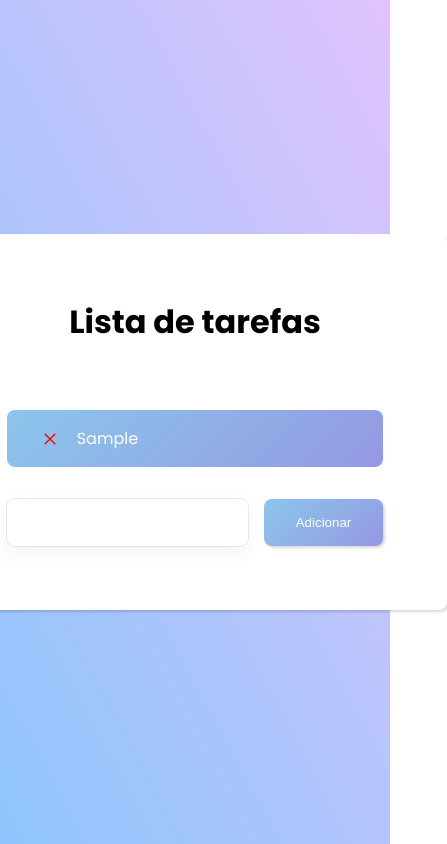
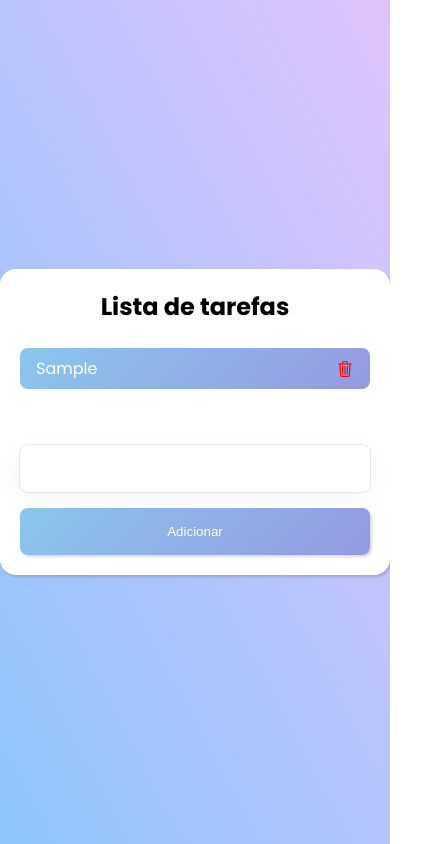
Before and after one commit to brunobarross/todolist, a plain HTML site: page index.html in a window 390 px wide. Both pictures are taken after typing "Sample" into the empty fields and a click on the button "Adicionar". Shown: the whole page, 447 px wide, since content can reach past the window. Drawn offline with nearby package versions, Linux system fonts and the light colour scheme.

Commit message:
Add files via upload

```diff
--- a/app.js
+++ b/app.js
@@ -1,46 +1,77 @@
 const inputTarefa = document.querySelector('#inputTarefa');
 const btnAdd = document.querySelector('#btnAdd');
 const tarefaDiv = document.querySelector('.tarefa-wrapper');
+const Arraytarefas = [];
+
+
+/* FUNÇÃO DO BOTÃO ADICIONAR*/
+
+function adicionarTarefa() {
+    if (inputTarefa.value == 0) {
+        alert('Você precisa digitar algum valor para continuar');
+    } else {
+        criarElemento('li', tarefaDiv);
+        deletarTarefa();
+        inputTarefa.value ='';
+        inputTarefa.focus();
+
+    }
+
+
+}
+
+// ADICIONAR TAREFA CLICANDO NO ENTER
+function adicionarComEnter(evento) {
+    if (evento.keyCode === 13) {
+        adicionarTarefa();
+    }
+}
+
+
+
+/* CRIA UM ELEMENTO E ADICIONA ELE DENTO DE UMA DIV ESPECÍFICA*/
+
+function criarElemento(elemento, elementoPai) {
+    const novoElemento = document.createElement(elemento);
+    novoElemento.setAttribute('class', 'tarefa-item');
+    novoElemento.innerHTML = `${inputTarefa.value}`
+    elementoPai.appendChild(novoElemento);
+    criarBotao(novoElemento);
+    Arraytarefas.push(novoElemento);
+
+
+}
+
+
+
+/* CRIAR BOTÃO DE EXCLUSÃO*/
+
+function criarBotao(elementoPai) {
+    const criarBotao = document.createElement('a');
+    criarBotao.setAttribute('href', '#');
+    criarBotao.setAttribute('class', 'close')
+    criarBotao.innerHTML = `<ion-icon name="trash-outline"></ion-icon>`;
+    elementoPai.appendChild(criarBotao);
+
+}
+
+
+
+/* FUNÇÃO DELETAR TASK*/
+function deletarTarefa() {
+    const btnClose = document.querySelectorAll('.close');
+    const lista = document.querySelectorAll('.tarefa-item');
+    const titulo = document.querySelector('h1').offsetTop;
 
 
 
 
+    btnClose.forEach((botao, index) => {
+       botao.addEventListener('click', (e)=> {
+           lista[index].remove();
+        });
 
-const tarefas = []
-
-
-btnAdd.addEventListener('click', adicionarTarefa)
-
-
-function adicionarTarefa() {
-    const textoTarefa = inputTarefa.value;
-    let tarefaItem = document.createElement('div'); // criar uma div
-    tarefaItem.classList.add('tarefa-item'); // adiciona classe pra div criada
-    tarefaDiv.appendChild(tarefaItem); // adiciona a div criada dentro da div wrapper
-    tarefaItem.innerHTML = `<a href="#" class="close"><ion-icon name="close-outline"></ion-icon></a><p> ${textoTarefa}</p>`;
-    tarefas.push(textoTarefa); // adicionar string na array
-    inputTarefa.value = '';
-    inputTarefa.focus();
-
-    for(let i = 0; i < tarefas.length; i++){
-        tarefaItem.setAttribute('data-ref', `${i}`)
-    }
-
-    function removerTarefa() {
-        const icones = document.querySelectorAll('.close');
-        const lista = document.querySelectorAll('.tarefa-item');
-        console.log(lista.length);
-
-        icones.forEach((icone, index) => {
-            icone.addEventListener('click', (event) => {
-
-            })
-        });
-    }
-
-    removerTarefa();
-
-
+    })
 }
 
 
@@ -48,4 +79,11 @@ function adicionarTarefa() {
 
 
 
-//adicionarTarefa();
+
+
+
+
+
+btnAdd.addEventListener('click', adicionarTarefa);
+
+window.addEventListener('keypress', adicionarComEnter);
--- a/index.html
+++ b/index.html
@@ -19,15 +19,16 @@
         <div class="app">
             <div class="container">
                 <h1>Lista de tarefas</h1>
-                <div class="tarefa-wrapper">
+                <ul class="tarefa-wrapper">
 
-                </div>
+                </ul>
                 <div class="adicionar">
                     <input type="text" id="inputTarefa" class="inputTarefa">
                     <button type="button" class="btnAdd" id="btnAdd">Adicionar</button>
                 </div>
             </div>
         </div>
+
     </main>
     <script type="module" src="https://unpkg.com/ionicons@5.5.2/dist/ionicons/ionicons.esm.js"></script>
     <script src="app.js"></script>
--- a/style.css
+++ b/style.css
@@ -1,22 +1,55 @@
-body,h1,h2,h3,p,a,li,ul {
+body,
+h1,
+h2,
+h3,
+p,
+a,
+li,
+ul {
     margin: 0;
     padding: 0;
 
 }
 
-*{
+* {
     box-sizing: border-box;
 }
 
 
-body{
-    min-height: 600px;
-    height: 100vh;
-    overflow-y: hidden;
-    font-family: "Poppins", sans-serif;
+::-webkit-scrollbar-track {
+    background-color: #F4F4F4;
+}
+::-webkit-scrollbar {
+    width: 6px;
+    background: #F4F4F4;
+
+}
+::-webkit-scrollbar-thumb {
+    background: red;
+    border-radius: 8px;
+
+
 }
 
-main{
+
+body {
+    min-height: 600px;
+    width: 100vw;
+    height: 100vh;
+
+    font-family: "Poppins", sans-serif;
+    scrollbar-face-color: red;
+
+}
+
+@media(max-width: 1024px){
+        body{
+            min-height: auto;
+
+        }
+}
+
+main {
     height: 100%;
     display: flex;
     flex-direction: column;
@@ -28,22 +61,37 @@ main{
 }
 
 
-.app{
+.app {
     background: #fff;
     padding: 64px;
     box-shadow: rgba(0, 0, 0, 0.15) 1.95px 1.95px 2.6px;
-    border-radius: 8px;
+    border-radius: 16px;
+    margin: 0 auto;
+
+
 }
 
 
-.app h1{
+.app h1 {
     text-align: center;
     margin-bottom: 64px;
+    font-size: 2rem;
+}
+
+.tarefa-wrapper{
+    overflow-y: scroll;
+    max-height: 300px;
+    padding-bottom: 64px;
+    display: flex;
+    flex-direction: column;
+    align-items: center;
+
+
 }
 
 
 
-.tarefa-item{
+.tarefa-item {
     padding: 16px 32px;
     background-color: #8BC6EC;
     background-image: linear-gradient(135deg, #8BC6EC 0%, #9599E2 100%);
@@ -51,49 +99,51 @@ border-radius: 8px;
     margin-bottom: 32px;
     display: flex;
     align-items: center;
+    color: #fff;
+    justify-content: space-between;
+    width: 100%;
+    transition: transform .3s ease;
+
+}
+
+.tarefa-item a {
+    display: inline-flex;
+    justify-content: center;
 
 
 }
 
 
-.tarefa-item p{
-    color: #fff;
+.tarefa-item a ion-icon {
+    color: red;
+    font-size: 18px;
+    order: 1;
 }
 
 
-.tarefa-item a {
-    display: inline-flex;
+.adicionar {
+    display: flex;
     align-items: center;
+    width: 100%;
+
+
 }
 
 
-
-.tarefa-item  ion-icon{
-    margin-right: 16px;
-    color: red;
-    font-size: 22px;
-}
-
-
-.adicionar{
-    display: flex;
-    align-items: center;
-
-}
-
-.inputTarefa{
+.inputTarefa {
     padding: 16px 32px;
     border: none;
     box-shadow: rgba(0, 0, 0, 0.05) 0px 6px 24px 0px, rgba(0, 0, 0, 0.08) 0px 0px 0px 1px;
     outline: none;
     border-radius: 8px;
     margin-right: 16px;
+    width: 100%;
 
 
 }
 
 
-.btnAdd{
+.btnAdd {
     display: inline-flex;
     justify-content: center;
     padding: 16px 32px;
@@ -105,4 +155,55 @@ box-shadow: rgba(0, 0, 0, 0.15) 1.95px 1.95px 2.6px;
     border-radius: 8px;
     cursor: pointer;
 
+
 }
+
+
+.vai{
+    transform: translateX(-110vw);
+}
+
+
+
+
+@media(max-width: 1024px){
+
+    .app{
+        padding: 20px;
+        width: 100%;
+        max-width: 400px;
+
+    }
+
+    .app h1{
+        font-size: 1.5rem ;
+        margin-bottom: 1.5rem;
+    }
+
+    .tarefa-wrapper{
+        max-height: 7rem;
+        max-width: 100%;
+        margin: 0 auto 2.5rem auto;
+        padding-bottom: 0;
+    }
+
+    .tarefa-item{
+        margin-bottom: 1rem;
+        padding: 8px 16px;
+    }
+
+    .adicionar{
+        width: 100%;
+        margin: 0 auto;
+        flex-direction: column;
+        align-items: center;
+    }
+    .inputTarefa {
+        margin-right: 0;
+    }
+
+    .btnAdd{
+        margin-top: 16px;
+        width: 100%;
+    }
+}
```
Lines whose indentation alone changed are shown as unchanged.
